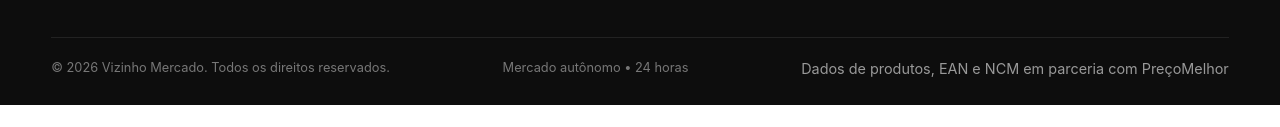
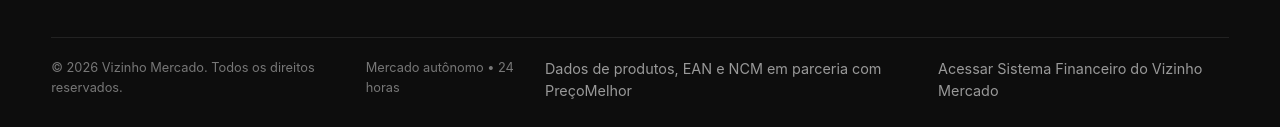
Before and after one commit to Danielalexandra116/vizinho-mercado, a plain HTML site: page index.html in a window 1280 px wide. Shown: the part 6656-6783 px from the top of the page. Before the commit the page ends 6761 px from the top, so only its background shows below. Drawn offline with Linux system fonts and the light colour scheme.

Commit message:
Adicionar link do Sistema Financeiro no rodapé

```diff
--- a/index.html
+++ b/index.html
@@ -394,6 +394,9 @@
       <span class="footer-credit">
         <a href="https://www.precomelhor.com.br" target="_blank" rel="noopener">Dados de produtos, EAN e NCM em parceria com PreçoMelhor</a>
       </span>
+      <span class="footer-credit">
+        <a href="https://financeiro.vizinhomercado.com.br/" target="_blank" rel="noopener">Acessar Sistema Financeiro do Vizinho Mercado</a>
+      </span>
     </div>
   </div>
 </footer>
```
